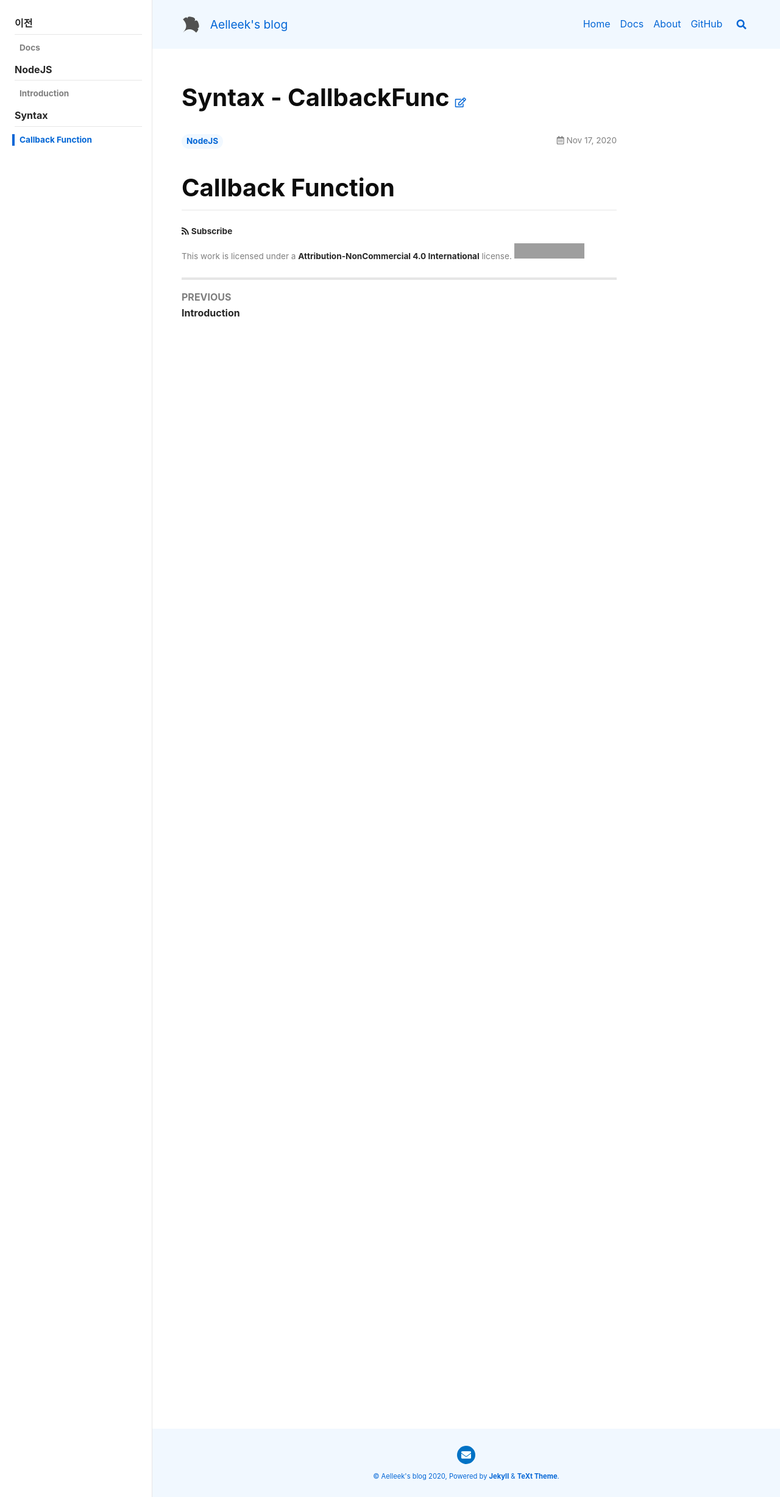
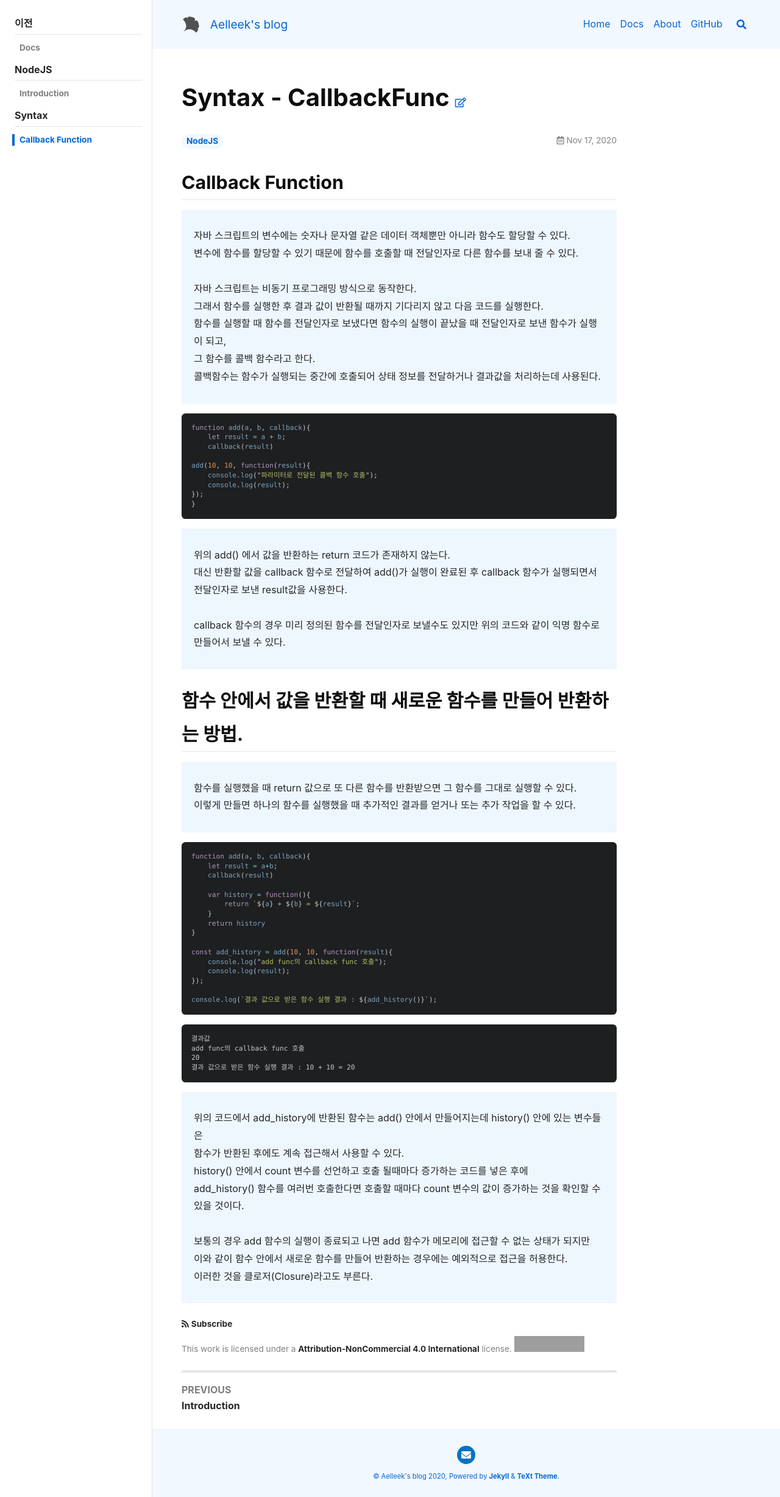
Before and after one commit to Aelleek/aelleek.github.io, a Jekyll site: the page built from documents/NodeJS/_posts/2020-11-17-Callback Function.md, in a window 1280 px wide. Shown: the whole page at 61% size. Built offline with Jekyll 4.4.1, drawn with Linux system fonts in a browser that asks for light colours; nearby versions of some CDN libraries; grey boxes are pictures that could not be loaded.

Commit message:
Complete NodeJS Syntax Callback Function.md

````diff
--- a/documents/NodeJS/_posts/2020-11-17-Callback Function.md
+++ b/documents/NodeJS/_posts/2020-11-17-Callback Function.md
@@ -9,4 +9,75 @@ aside:
 tags: NodeJS
 ---
 
-# Callback Function
+## Callback Function
+
+<div class="blue-div">
+자바 스크립트의 변수에는 숫자나 문자열 같은 데이터 객체뿐만 아니라 함수도 할당할 수 있다.
+변수에 함수를 할당할 수 있기 때문에 함수를 호출할 때 전달인자로 다른 함수를 보내 줄 수 있다.
+
+자바 스크립트는 비동기 프로그래밍 방식으로 동작한다.
+그래서 함수를 실행한 후 결과 값이 반환될 때까지 기다리지 않고 다음 코드를 실행한다.
+함수를 실행할 때 함수를 전달인자로 보냈다면 함수의 실행이 끝났을 때 전달인자로 보낸 함수가 실행이 되고,
+그 함수를 콜백 함수라고 한다.
+콜백함수는 함수가 실행되는 중간에 호출되어 상태 정보를 전달하거나 결과값을 처리하는데 사용된다.
+</div>
+```javascript
+function add(a, b, callback){
+    let result = a + b;
+    callback(result)
+
+add(10, 10, function(result){
+    console.log("파라미터로 전달된 콜백 함수 호출");
+    console.log(result);
+});
+}
+```
+<div class="blue-div">
+위의 add() 에서 값을 반환하는 return 코드가 존재하지 않는다.
+대신 반환할 값을 callback 함수로 전달하여 add()가 실행이 완료된 후 callback 함수가 실행되면서
+전달인자로 보낸 result값을 사용한다.
+
+callback 함수의 경우 미리 정의된 함수를 전달인자로 보낼수도 있지만 위의 코드와 같이 익명 함수로 만들어서 보낼 수 있다.
+</div>
+
+## 함수 안에서 값을 반환할 때 새로운 함수를 만들어 반환하는 방법.
+<div class="blue-div">
+함수를 실행했을 때 return 값으로 또 다른 함수를 반환받으면 그 함수를 그대로 실행할 수 있다.
+이렇게 만들면 하나의 함수를 실행했을 때 추가적인 결과를 얻거나 또는 추가 작업을 할 수 있다.
+</div>
+
+```javascript
+function add(a, b, callback){
+    let result = a+b;
+    callback(result)
+
+    var history = function(){
+        return `${a} + ${b} = ${result}`;
+    }
+    return history
+}
+
+const add_history = add(10, 10, function(result){
+    console.log("add func의 callback func 호출");
+    console.log(result);
+});
+
+console.log(`결과 값으로 받은 함수 실행 결과 : ${add_history()}`);
+```
+```
+결과값
+add func의 callback func 호출
+20
+결과 값으로 받은 함수 실행 결과 : 10 + 10 = 20
+```
+
+<div class="blue-div">
+위의 코드에서 add_history에 반환된 함수는 add() 안에서 만들어지는데 history() 안에 있는 변수들은
+함수가 반환된 후에도 계속 접근해서 사용할 수 있다.
+history() 안에서 count 변수를 선언하고 호출 될때마다 증가하는 코드를 넣은 후에
+add_history() 함수를 여러번 호출한다면 호출할 때마다 count 변수의 값이 증가하는 것을 확인할 수 있을 것이다.
+
+보통의 경우 add 함수의 실행이 종료되고 나면 add 함수가 메모리에 접근할 수 없는 상태가 되지만
+이와 같이 함수 안에서 새로운 함수를 만들어 반환하는 경우에는 예외적으로 접근을 허용한다.
+이러한 것을 클로저(Closure)라고도 부른다.
+</div>
````
